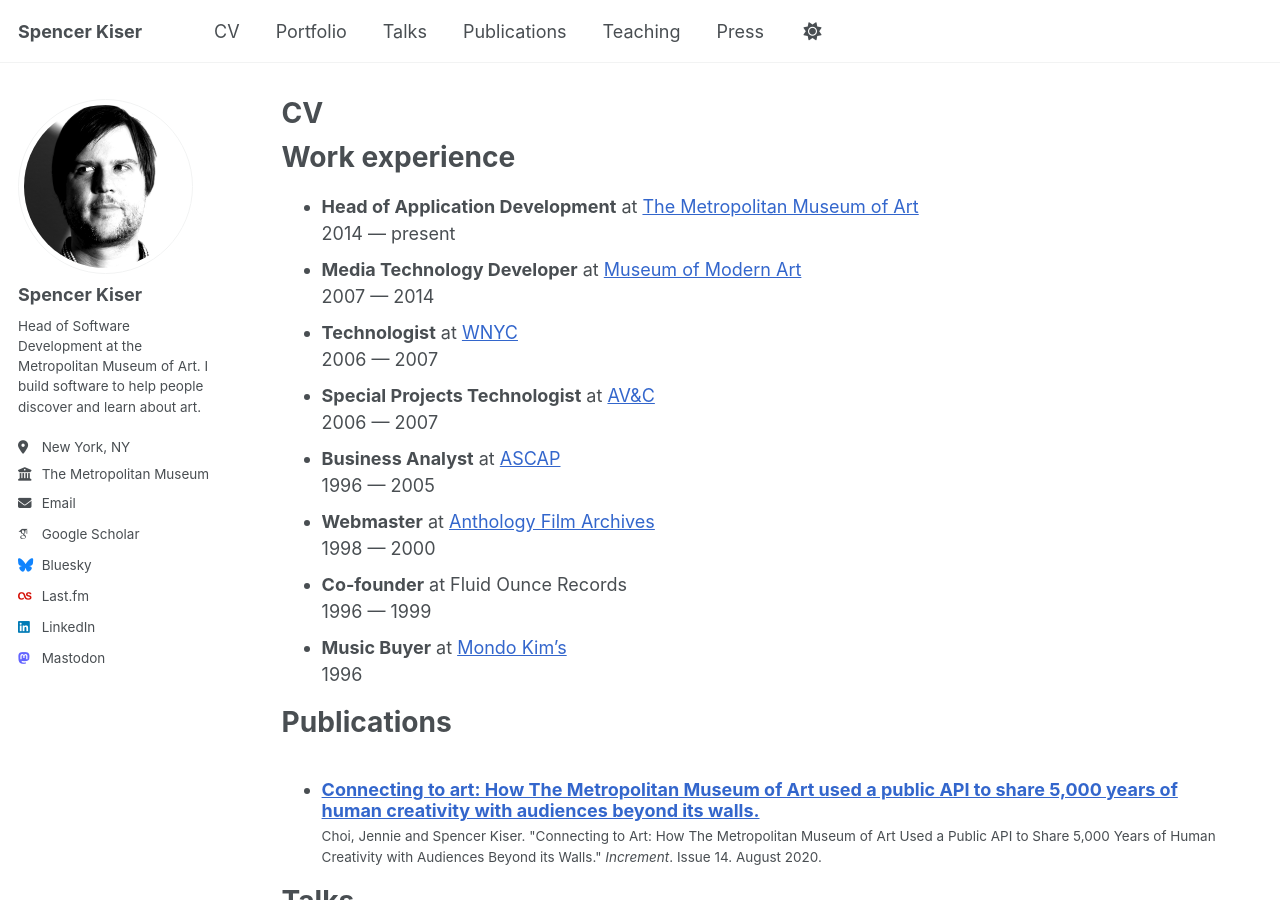
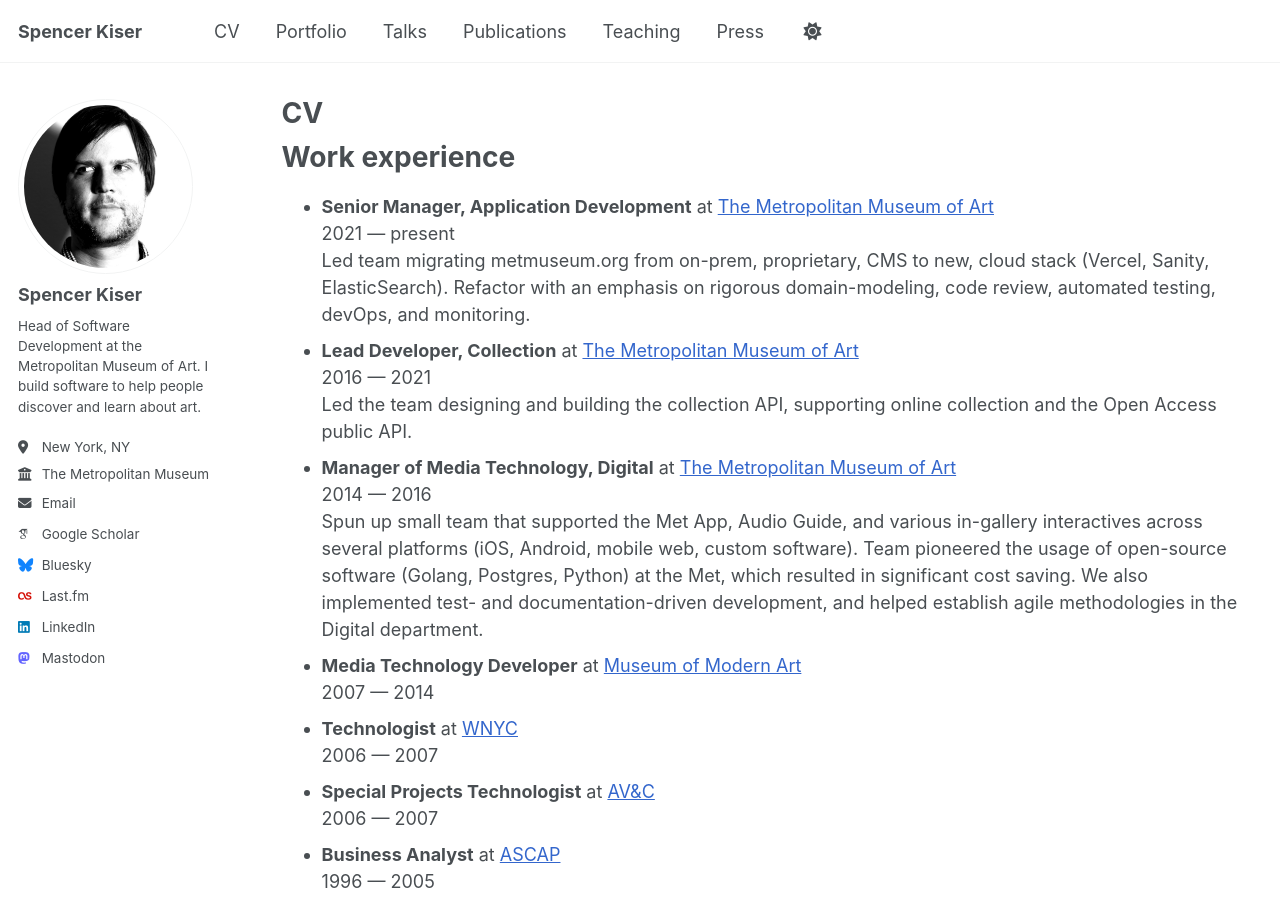
Before and after one commit to spencerk/spencerk.github.io, a Jekyll site: the page built from _pages/cv.md, in a window 1280 px wide and 900 px high. Built offline with Jekyll 4.4.1, drawn with Linux system fonts in a browser that asks for light colours; some web fonts are replaced.

Commit message:
updates to cv and about

```diff
--- a/_pages/cv.md
+++ b/_pages/cv.md
@@ -11,8 +11,15 @@
 
 Work experience
 ===
-* **Head of Application Development** at [The Metropolitan Museum of Art](https://www.metmuseum.org/)
-  2014 — present
+* **Senior Manager, Application Development** at [The Metropolitan Museum of Art](https://www.metmuseum.org/)
+  2021 — present
+  Led team migrating metmuseum.org from on-prem, proprietary, CMS to new, cloud stack (Vercel, Sanity, ElasticSearch).  Refactor with an emphasis on rigorous domain-modeling, code review, automated testing, devOps, and monitoring.
+* **Lead Developer, Collection** at [The Metropolitan Museum of Art](https://www.metmuseum.org/)
+  2016 — 2021
+  Led the team designing and building the collection API, supporting online collection and the Open Access public API.
+* **Manager of Media Technology, Digital** at [The Metropolitan Museum of Art](https://www.metmuseum.org/)
+  2014 — 2016
+  Spun up small team that supported the Met App, Audio Guide, and various in-gallery interactives across several platforms (iOS, Android, mobile web, custom software). Team pioneered the usage of open-source software (Golang, Postgres, Python) at the Met, which resulted in significant cost saving. We also implemented test- and documentation-driven development, and helped establish agile methodologies in the Digital department.
 * **Media Technology Developer** at [Museum of Modern Art](https://www.moma.org/)
   2007 — 2014
 * **Technologist** at [WNYC](https://www.wnyc.org/)
```
Also changed, not shown: _pages/about.md (+1 -2 lines).
